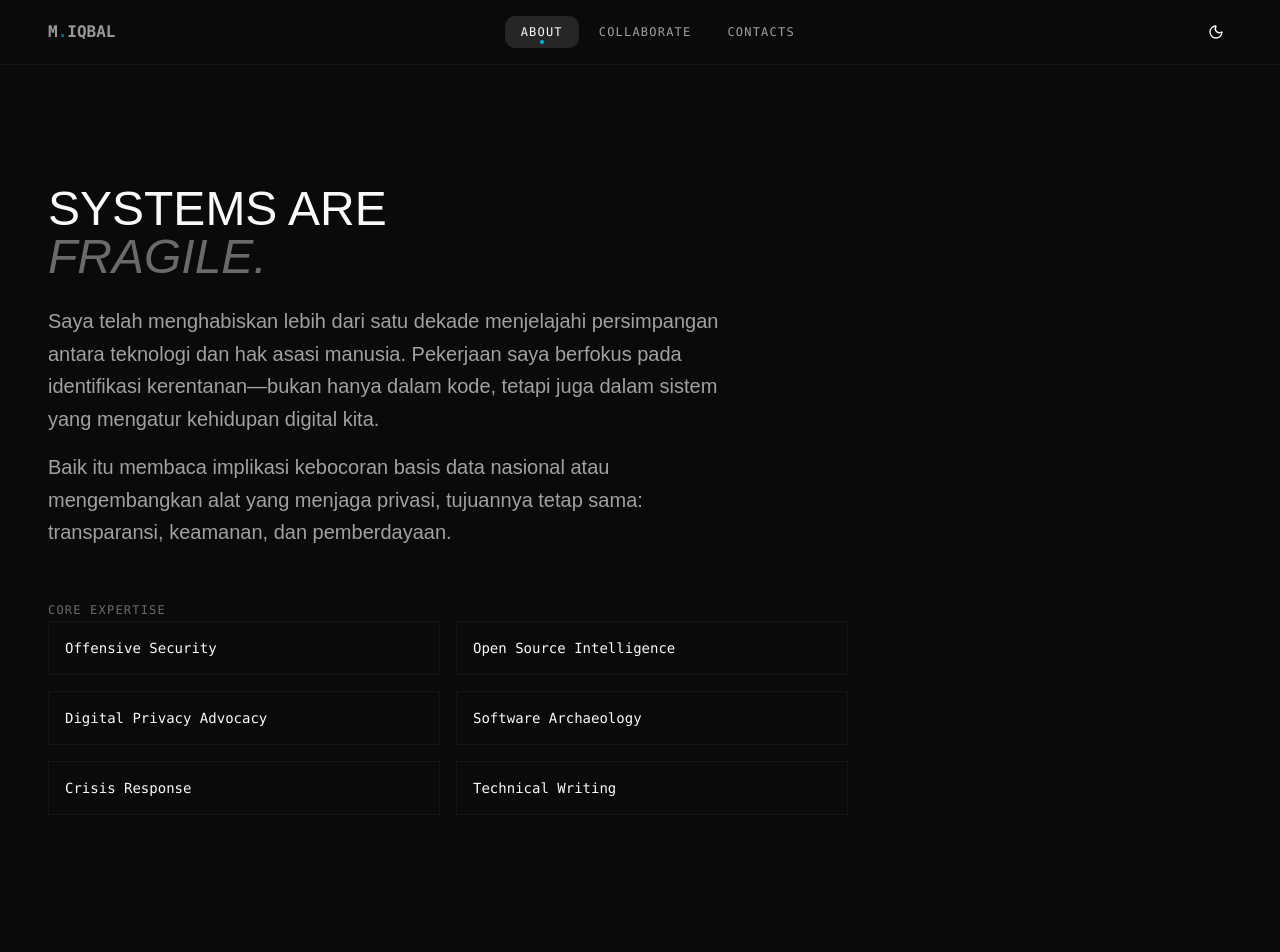
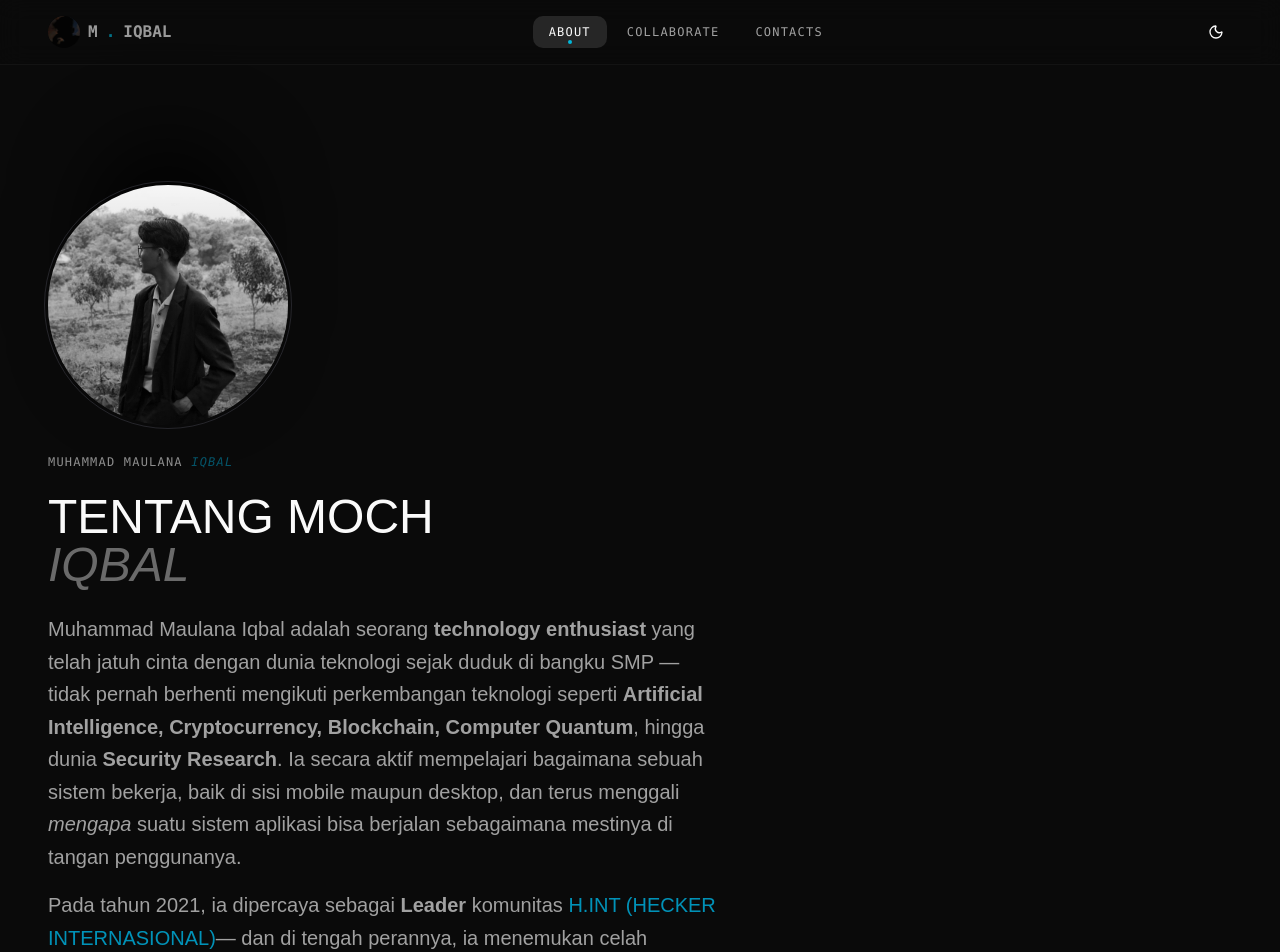
Before and after one commit to Moch-Iqbaal/moch-iqbaaal, a React (Vite) app: page /about in a window 1280 px wide. Shown: the top 952 px of the page. Before the commit the page ends 895 px from the top, so only its background shows below. Built offline with nearby package versions, Linux system fonts and the light colour scheme.

Commit message:
updated & modify in About

```diff
--- a/index.html
+++ b/index.html
@@ -3,7 +3,7 @@
   <head>
     <meta charset="UTF-8" />
     <meta name="viewport" content="width=device-width, initial-scale=1.0" />
-    <title>MOCH IQBAAL - TULANG RUSUK KIRI IND0NES1AN DARKN3T. </title>
+    <title>Personal Website - Moch Iqbal</title>
     <link rel="icon" href="/images/photo-title.jpeg" />
   </head>
   <body>
--- a/src/components/navbar.tsx
+++ b/src/components/navbar.tsx
@@ -22,11 +22,16 @@ export function Navbar() {
             to="/"
             className={({ isActive }) =>
               cn(
-                "font-mono text-base tracking-tightest uppercase font-bold transition-all hover:opacity-100",
+                "flex items-center gap-2 font-mono text-base tracking-tightest uppercase font-bold transition-all hover:opacity-100",
                 isActive ? "opacity-100" : "opacity-60"
               )
             }
           >
+            <img
+              src="/images/photo-title.jpeg"
+              alt="M.Iqbal"
+              className="w-8 h-8 rounded-full object-cover"
+            />
             M<span className="text-cyan-500">.</span>IQBAL
           </NavLink>
 
--- a/src/components/welcome-modal.tsx
+++ b/src/components/welcome-modal.tsx
@@ -66,7 +66,7 @@ export function WelcomeModal() {
     {
       title: "Let's Collaborate!",
       description:
-        "''Senjata yang paling ampuh yaitu benda yang sedang Anda pegang saat ini.'' (MochIqball — Founder's Groups)",
+        "''Senjata yang paling ampuh yaitu benda yang sedang Anda pegang saat ini.'' (Moch Iqbal — Leader Group H.INT)",
       icon: "🚀",
     },
 
--- a/src/pages/about.tsx
+++ b/src/pages/about.tsx
@@ -2,19 +2,55 @@ export default function About() {
   return (
     <div className="space-y-12">
       <section className="space-y-6">
-        <h2 className="text-4xl md:text-5xl font-sans tracking-tightest">
-          SYSTEMS ARE <br />
-          <span className="italic opacity-40">FRAGILE.</span>
+
+        {/* ABOUT ME - My Photo */}
+        <div className="relative w-60 h-60 group ">
+
+          {/* Shadow jatuh ke bawah */}
+          <div className="absolute -top-11 left-11 right-11 h-full rounded-full bg-black/80 dark:bg-black/80 blur-2xl" />
+
+          {/* Ring tipis di luar foto */}
+          <div className="absolute -inset-1 rounded-full border border-zinc-300/30 dark:border-zinc-600/40" />
+
+          {/* Foto */}
+          <div className="relative w-full h-full rounded-full overflow-hidden">
+            <img
+              src="images/my-photo.jpeg"
+              alt="Profile Photo"
+              className="w-full h-full object-cover group-hover:scale-105 transition-transform duration-700"
+            />
+            {/* Vignette bawah */}
+            <div className="absolute inset-0 rounded-full bg-gradient-to-t from-black/30 to-transparent pointer-events-none" />
+          </div>
+
+        </div>
+
+        <span className="font-mono text-xs uppercase tracking-widest opacity-55 ">Muhammad Maulana <em className="text-cyan-600">Iqbal</em></span>
+
+        <h2 className="text-4xl md:text-5xl font-sans mt-5 tracking-tightest">
+          TENTANG MOCH <br />
+          <span className="italic opacity-40">IQBAL</span>
         </h2>
+
       <div className="space-y-4 text-lg md:text-xl text-muted-foreground leading-relaxed max-w-2xl">
         <p>
-            Saya telah menghabiskan lebih dari satu dekade menjelajahi persimpangan antara teknologi dan hak asasi manusia.
-            Pekerjaan saya berfokus pada identifikasi kerentanan—bukan hanya dalam kode, tetapi juga dalam sistem
-            yang mengatur kehidupan digital kita.
+          Muhammad Maulana Iqbal adalah seorang <strong>technology enthusiast</strong> yang telah
+          jatuh cinta dengan dunia teknologi sejak duduk di bangku SMP — tidak pernah berhenti
+          mengikuti perkembangan teknologi seperti <strong>Artificial Intelligence, Cryptocurrency, Blockchain, Computer Quantum</strong>, hingga dunia{" "}
+          <strong>Security Research</strong>. Ia secara aktif mempelajari bagaimana sebuah sistem
+          bekerja, baik di sisi mobile maupun desktop, dan terus menggali <em>mengapa</em> suatu sistem aplikasi
+          bisa berjalan sebagaimana mestinya di tangan penggunanya.
         </p>
         <p>
-            Baik itu membaca implikasi kebocoran basis data nasional atau mengembangkan alat yang menjaga
-            privasi, tujuannya tetap sama: transparansi, keamanan, dan pemberdayaan.
+          Pada tahun 2021, ia dipercaya sebagai <strong>Leader</strong> komunitas{" "}
+          <a href="https://h-int.vercel.app/" target="_blank" className="text-cyan-600 hover:underline">
+            H.INT (HECKER INTERNASIONAL)
+          </a>
+          — dan di tengah perannya, ia menemukan celah keamanan kritis yang memilih ia{" "}
+          <strong>tutup dengan bertanggung jawab</strong>, bukan dieksploitasi. Saat ini ia aktif
+          mengeksplorasi persimpangan antara <strong>teknologi, keamanan digital, dan pengembangan
+          sistem</strong> — Ia sendiri percaya bahwa memahami cara sesuatu bisa rusak adalah langkah pertama
+          untuk membangunnya lebih baik.
         </p>
       </div>
       </section>
@@ -23,10 +59,10 @@ export default function About() {
         <span className="font-mono text-xs uppercase tracking-widest opacity-40">Core Expertise</span>
         <div className="grid grid-cols-1 md:grid-cols-2 gap-4">
           {[
-            "Offensive Security",
+            "Web3/Blockchain Development",
             "Open Source Intelligence",
             "Digital Privacy Advocacy",
-            "Software Archaeology",
+            "Cryptography Research",
             "Crisis Response",
             "Technical Writing"
           ].map((skill) => (
--- a/src/pages/collaborate.tsx
+++ b/src/pages/collaborate.tsx
@@ -57,8 +57,8 @@ _Dikirim via collaborate.moch-iqbal.info_`;
           <span className="italic opacity-40">TOGETHER.</span>
         </h2>
         <p className="text-lg md:text-xl text-muted-foreground leading-relaxed max-w-2xl">
-          Saya selalu mencari proyek-proyek menarik yang menantang status quo.
-          Jika Anda memiliki proyek yang membutuhkan wawasan teknis mendalam atau audit keamanan,
+          Saya selalu menerima & mencari-cari sebuah proyek menarik yang menjadi bagian dari perubahan masa depan.
+          Jika Anda memiliki proyek yang ingin berkerja sama dengan saya atau membutuhkan wawasan seputar keamanan digital, teknologi, atau pengembangan sistem,
           mari kita bicara.
         </p>
       </section>
@@ -69,7 +69,7 @@ _Dikirim via collaborate.moch-iqbal.info_`;
           <CardHeader>
             <CardTitle className="font-mono text-sm uppercase tracking-widest">Consultancy</CardTitle>
             <CardDescription className="text-muted-foreground">
-              Security audits, architecture reviews, and performance optimization.
+              Konsultasi keamanan digital, audit sistem, dan strategi mitigasi risiko untuk individu atau organisasi.
             </CardDescription>
           </CardHeader>
         </Card>
@@ -77,7 +77,7 @@ _Dikirim via collaborate.moch-iqbal.info_`;
           <CardHeader>
             <CardTitle className="font-mono text-sm uppercase tracking-widest">Speaking</CardTitle>
             <CardDescription className="text-muted-foreground">
-              Workshops and talks on privacy, OSINT, and the future of the web.
+              Sesi berbicara tentang keamanan digital, teknologi terbaru, dan tren industri untuk konferensi, webinar, atau acara perusahaan.
             </CardDescription>
           </CardHeader>
         </Card>
--- a/src/pages/home.tsx
+++ b/src/pages/home.tsx
@@ -20,7 +20,7 @@ const QNA = [
   },
   {
     keywords: ["kolaborasi", "collaborate", "kerja sama", "freelance", "hire", "rekrut"],
-    answer: "Iqbal terbuka untuk kolaborasi & freelance! Kunjungi halaman Collaborate di navbar untuk info lengkapnya 🤝",
+    answer: "Iqbal sangat terbuka untuk kolaborasi & freelance! Kunjungi halaman Collaborate di navbar untuk info lengkapnya 🤝",
   },
   {
     keywords: ["osint", "hacking", "security", "cyber", "siber", "privasi", "privacy", "etis"],
@@ -61,8 +61,8 @@ const QNA = [
 ];
 
 const QUICK_REPLIES = [
-  "Siapa Moch Iqbal?",
-  "Projectnya apa aja?",
+  "Iqbal?",
+  "Karya dia?",
   "Cara hubungi dia?",
   "Mau kolaborasi",
 ];
@@ -388,8 +388,8 @@ export default function Home() {
               date: "2023",
             },
             {
-              title: "Search Bug Bounty Programs & Write-ups in Social Media",
-              desc: "Berbagi wawasan dan write-ups dari program bug bounty untuk membantu orang lain belajar tentang hacking etis dan penelitian keamanan.",
+              title: "Search Bug Bounty in Application",
+              desc: "Mempelajari teknik bug bounty untuk menemukan kerentanan keamanan di aplikasi web dan mobile.",
               date: "2022",
             },
           ].map((item, i) => (
```
Also changed, not shown: public/images/my-photo.jpeg (added). Lines whose indentation alone changed are shown as unchanged.
